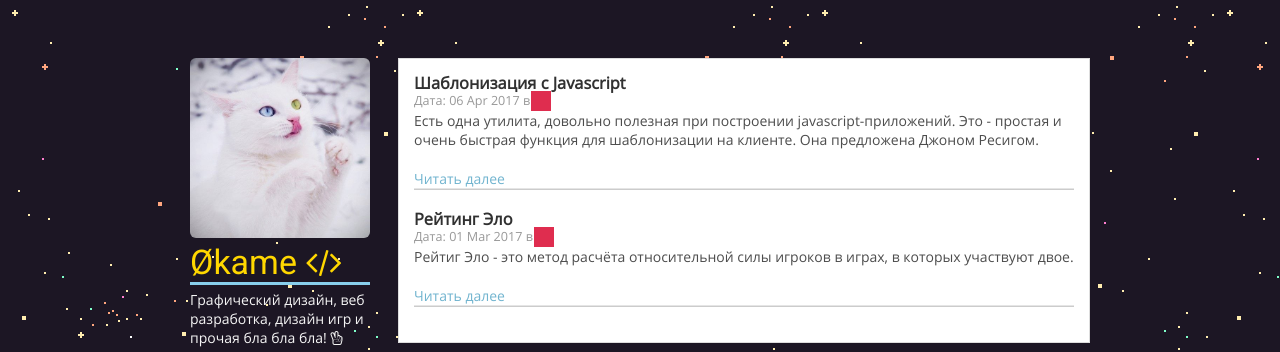
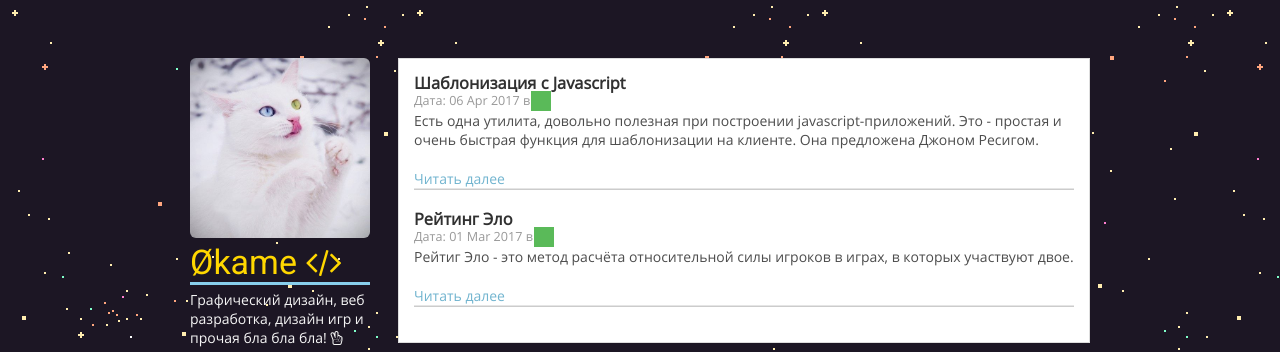
Before and after one commit to IOEnso/ioenso.github.io, a Jekyll site: the page built from index.html, in a window 1280 px wide. Shown: the top 352 px of the page. Built offline with Jekyll 4.4.1, drawn with Linux system fonts in a browser that asks for light colours.

Commit message:
Update main.css

```diff
--- a/assets/css/main.css
+++ b/assets/css/main.css
@@ -190,11 +190,8 @@ section {
   margin: 0 0.1em;
   padding: 0.3em 1em;
   color: #fff;
-  background: #999;
+  background: #5aba59;
   font-size: 80%;
-}
-.post-category-js {
-    background: #df2d4f;
 }
 small {
   font-size:11px;
```
